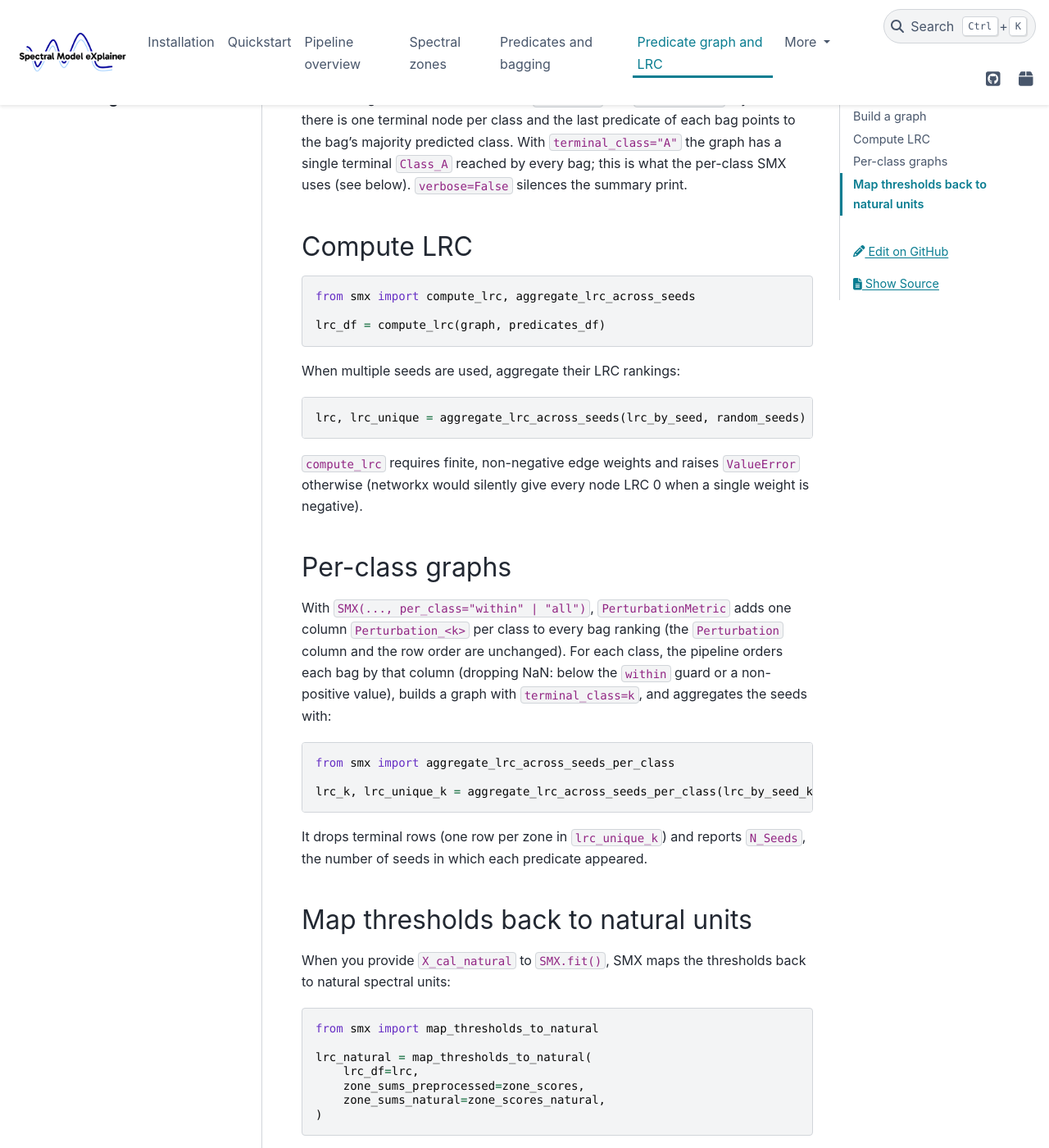
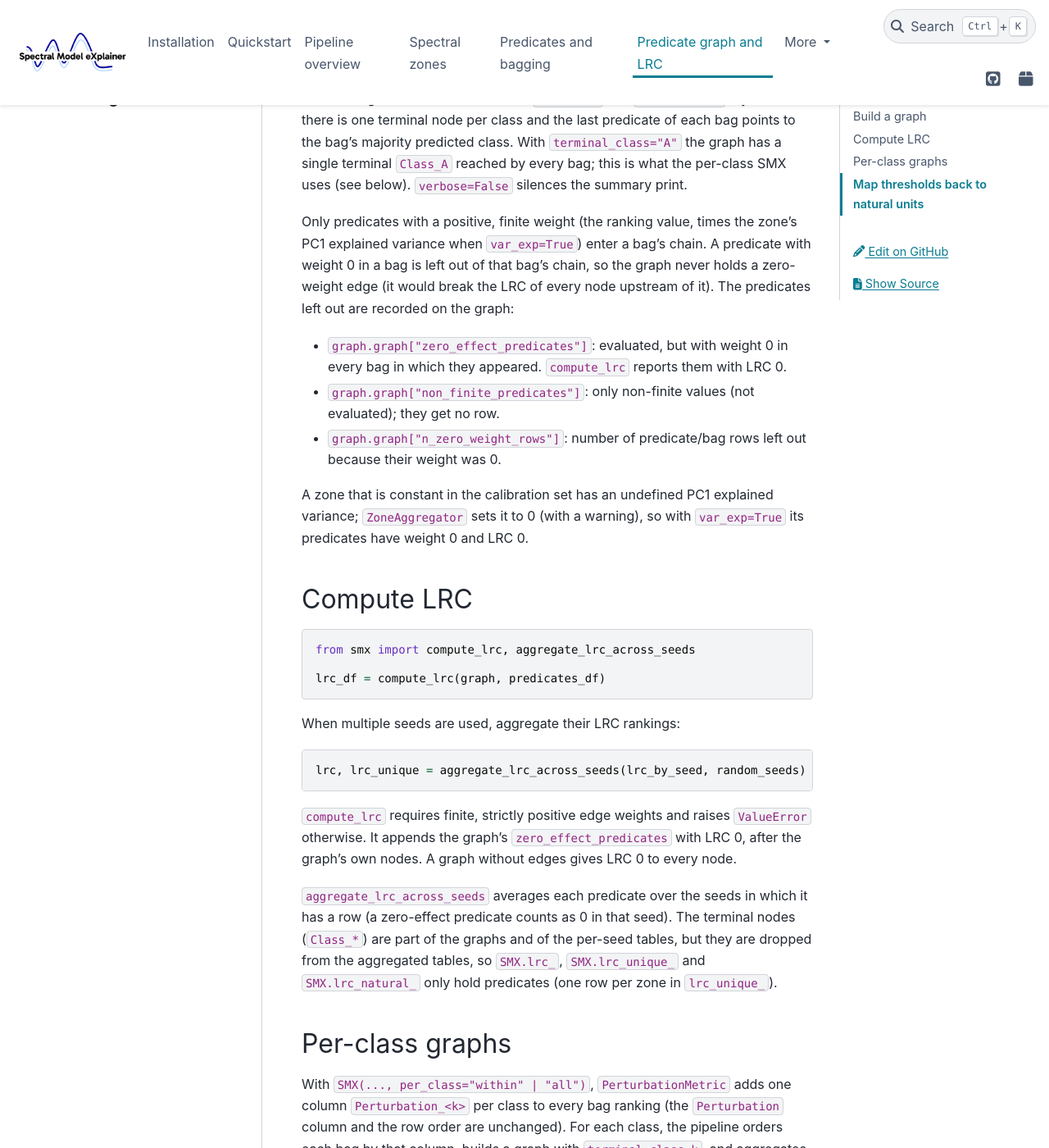
Before and after one commit to joseviniciusr/SMX, a Sphinx documentation site: the page built from docs/graph.md, in a window 1280 px wide and 1400 px high, scrolled down 437 px. Shown: the whole window at 82% size. Built offline with Sphinx 7.4.7 and the PyData theme 0.15.4, drawn with Linux system fonts in a browser that asks for light colours; pages that are not in the unit, such as notebooks, are missing from menus; some of the changed text lies outside the part shown.

Commit message:
Document the zero-weight rule and terminal-free LRC tables
- Graph construction: only positive, finite weights enter a bag's chain,
  and the graph.graph attributes that list what was left out.
- compute_lrc requires positive weights and reports zero-effect
  predicates with LRC 0; constant zones get variance 0.
- The aggregated tables no longer contain terminal rows.
- Per class: NaN means not evaluated, 0 means no effect.

````diff
--- a/docs/graph.md
+++ b/docs/graph.md
@@ -18,6 +18,23 @@ to the bag's majority predicted class. With `terminal_class="A"` the graph has
 a single terminal `Class_A` reached by every bag; this is what the per-class
 SMX uses (see below). `verbose=False` silences the summary print.
 
+Only predicates with a positive, finite weight (the ranking value, times the
+zone's PC1 explained variance when `var_exp=True`) enter a bag's chain. A
+predicate with weight 0 in a bag is left out of that bag's chain, so the
+graph never holds a zero-weight edge (it would break the LRC of every node
+upstream of it). The predicates left out are recorded on the graph:
+
+- `graph.graph["zero_effect_predicates"]`: evaluated, but with weight 0 in
+  every bag in which they appeared. `compute_lrc` reports them with LRC 0.
+- `graph.graph["non_finite_predicates"]`: only non-finite values (not
+  evaluated); they get no row.
+- `graph.graph["n_zero_weight_rows"]`: number of predicate/bag rows left out
+  because their weight was 0.
+
+A zone that is constant in the calibration set has an undefined PC1
+explained variance; `ZoneAggregator` sets it to 0 (with a warning), so with
+`var_exp=True` its predicates have weight 0 and LRC 0.
+
 ## Compute LRC
 
 ```python
@@ -32,18 +49,28 @@ When multiple seeds are used, aggregate their LRC rankings:
 lrc, lrc_unique = aggregate_lrc_across_seeds(lrc_by_seed, random_seeds)
 ```
 
-`compute_lrc` requires finite, non-negative edge weights and raises
-`ValueError` otherwise (networkx would silently give every node LRC 0 when
-a single weight is negative).
+`compute_lrc` requires finite, strictly positive edge weights and raises
+`ValueError` otherwise. It appends the graph's `zero_effect_predicates` with
+LRC 0, after the graph's own nodes. A graph without edges gives LRC 0 to
+every node.
+
+`aggregate_lrc_across_seeds` averages each predicate over the seeds in which
+it has a row (a zero-effect predicate counts as 0 in that seed). The terminal
+nodes (`Class_*`) are part of the graphs and of the per-seed tables, but they
+are dropped from the aggregated tables, so `SMX.lrc_`, `SMX.lrc_unique_` and
+`SMX.lrc_natural_` only hold predicates (one row per zone in `lrc_unique_`).
 
 ## Per-class graphs
 
 With `SMX(..., per_class="within" | "all")`, `PerturbationMetric` adds one
 column `Perturbation_<k>` per class to every bag ranking (the `Perturbation`
 column and the row order are unchanged). For each class, the pipeline orders
-each bag by that column (dropping NaN: below the `within` guard or a
-non-positive value), builds a graph with `terminal_class=k`, and aggregates
-the seeds with:
+each bag by that column, builds a graph with `terminal_class=k`, and
+aggregates the seeds with the function below. A NaN value means *not
+evaluated* for that class (below the `within` guard, or not finite) and the
+predicate is dropped from that bag's ranking; a value of exactly 0 means
+*evaluated, no effect*, and the predicate gets LRC 0, as in the global
+ranking.
 
 ```python
 from smx import aggregate_lrc_across_seeds_per_class
````
